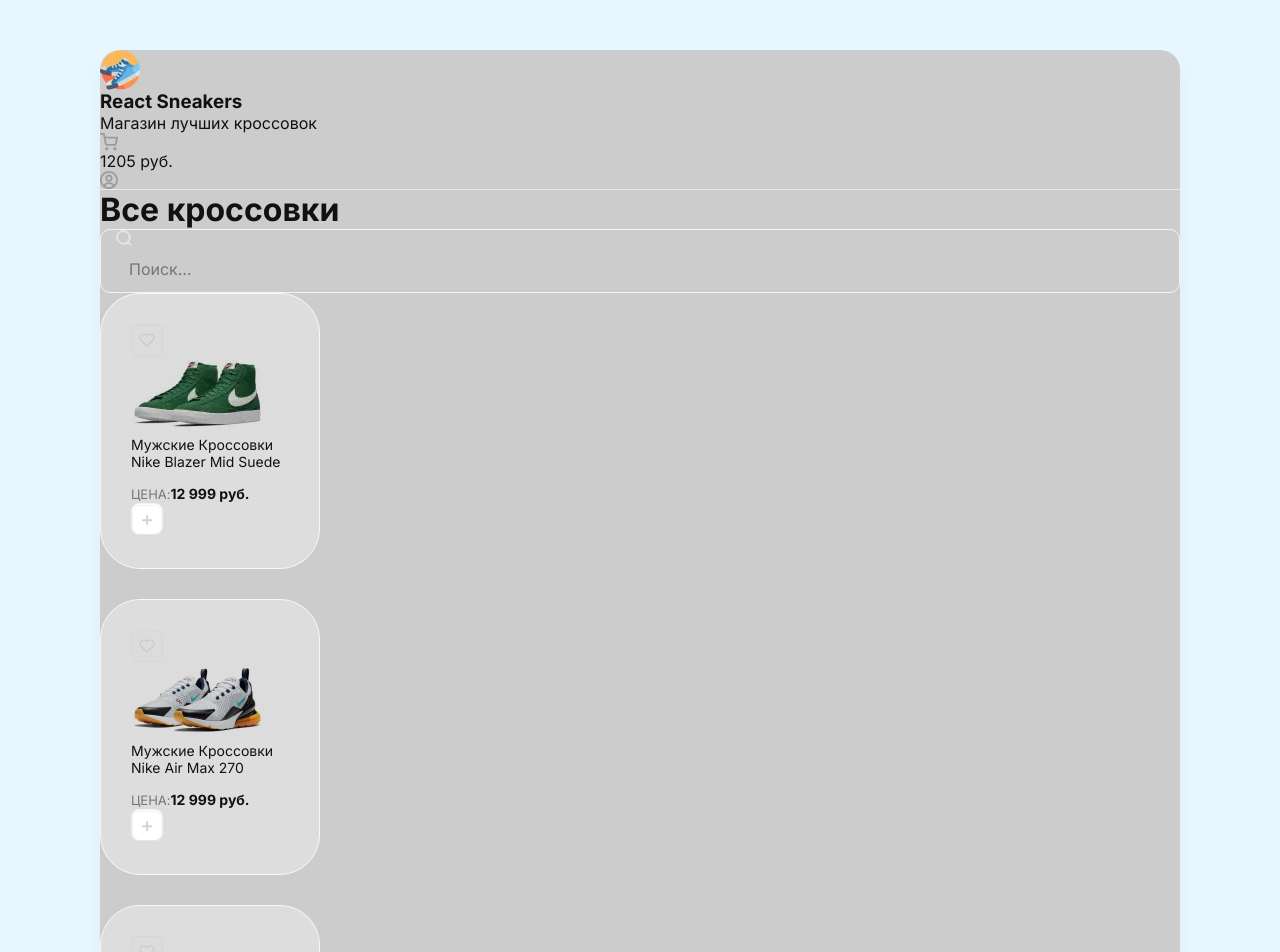
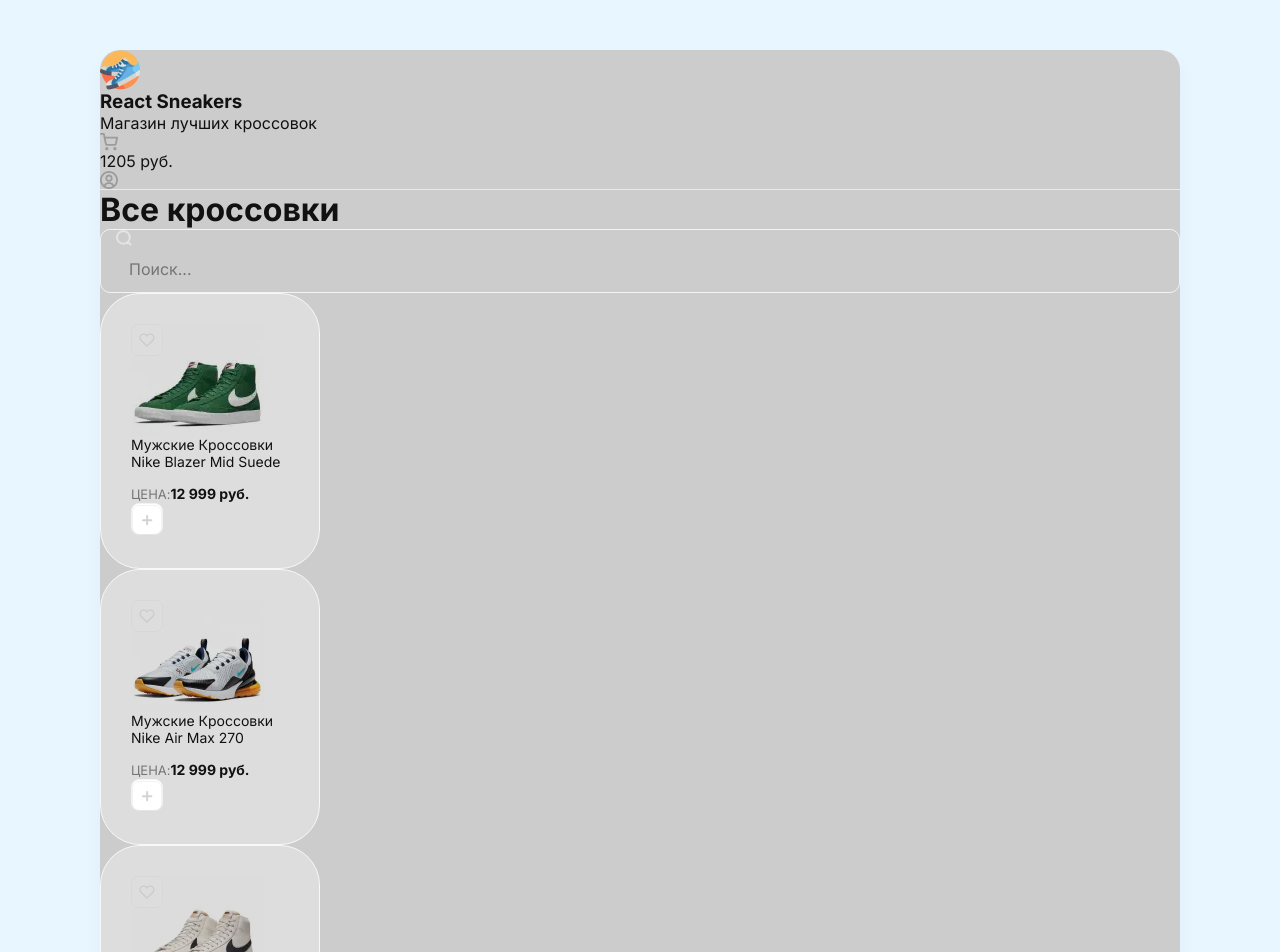
Before and after one commit to it2konst/vuetify-data-table, a React (Create React App) app: page / in a window 1280 px wide. Shown: the top 952 px of the page. Built offline with nearby package versions, Linux system fonts and the light colour scheme.

Commit message:
Module Card.scss added

```diff
--- a/src/App.js
+++ b/src/App.js
@@ -1,12 +1,12 @@
 import CartDrawer from "./components/CartDrawer";
 import Header from "./components/Header";
-import Card from "./components/Card";
+import Card from "./components/Card/Card";
 
 const arrSneakers = [
-    { name: "Мужские Кроссовки Nike Blazer Mid Suede", price: "12 999", imgUrl: "./img/cards/nike-blazer-mid-01.webp" },
-    { name: "Мужские Кроссовки Nike Air Max 270", price: "12 999", imgUrl: "./img/cards/nike-air-02.webp" },
-    { name: "Мужские Кроссовки Nike Blazer Mid Suede", price: "8 499", imgUrl: "./img/cards/nike-blazer-mid-03.webp" },
-    { name: "Кроссовки Puma X Aka Boku Future Rider", price: "8 999", imgUrl: "./img/cards/aka-boku-04.webp" },
+    { title: "Мужские Кроссовки Nike Blazer Mid Suede", price: "12 999", imgUrl: "./img/cards/nike-blazer-mid-01.webp" },
+    { title: "Мужские Кроссовки Nike Air Max 270", price: "12 999", imgUrl: "./img/cards/nike-air-02.webp" },
+    { title: "Мужские Кроссовки Nike Blazer Mid Suede", price: "8 499", imgUrl: "./img/cards/nike-blazer-mid-03.webp" },
+    { title: "Кроссовки Puma X Aka Boku Future Rider", price: "8 999", imgUrl: "./img/cards/aka-boku-04.webp" },
 ];
 
 function App() {
@@ -16,7 +16,7 @@
             <Header />
 
             <div className="content p-40">
-                <div className="d-flex align-center justify-between mb-40">
+                <div className="content-wrapper d-flex align-center justify-between mb-40">
                     <h1>Все кроссовки</h1>
                     <div className="search-block d-flex">
                         <img src="./img/search.svg" alt="Search" />
@@ -24,9 +24,9 @@
                     </div>
                 </div>
 
-                <div className="card-wrapper d-flex flex-wrap">
+                <div className="card-wrapper d-flex">
                     {arrSneakers.map((obj) => (
-                        <Card title={obj.name} price={obj.price} imgUrl={obj.imgUrl} />
+                        <Card title={obj.title} price={obj.price} imgUrl={obj.imgUrl} />
                     ))}
                 </div>
             </div>
--- a/src/components/Card.jsx
+++ b/src/components/Card/Card.jsx
@@ -1,17 +1,19 @@
+import styles from "./Card.module.scss";
+
 function Card(props) {
     return (
-        <div className="card">
-            <div className="favorite">
+        <div className={styles.card}>
+            <div className={styles.favorite}>
                 <img src="./img/cards/heart-unliked.svg" alt="Heart unliked" />
             </div>
             <img src={props.imgUrl} alt="Sneakers" width={133} height={112} />
             <h5>{props.title}</h5>
-            <div className="card-bottom d-flex justify-between align-center">
+            <div className="d-flex justify-between align-center">
                 <div className="d-flex flex-column">
                     <span>Цена:</span>
                     <b>{props.price} руб.</b>
                 </div>
-                <button className="button" type="button">
+                <button className="button" type="button" onClick={() => alert(123)}>
                     <img src="./img/cards/plus.svg" alt="Plus" width={32} height={32} />
                 </button>
             </div>
--- /dev/null
+++ b/src/components/Card/Card.module.scss
@@ -0,0 +1,44 @@
+.card {
+    background-color: #ddd;
+    border: 1px solid #f8f8f8;
+    padding: 30px;
+    max-width: 220px;
+    width: 100%;
+    border-radius: 40px;
+    // margin-right: 30px;
+    // margin-bottom: 30px;
+    transition: box-shadow 0.2s ease-in-out, transform 0.2s ease-in-out;
+    &:hover {
+        box-shadow: 0 20px 35px rgba(0, 0, 0, 0.06);
+        transform: translateY(-5px);
+    }
+
+    span {
+        font-size: 13px;
+        opacity: 0.5;
+        text-transform: uppercase;
+    }
+
+    b {
+        font-size: 14px;
+    }
+
+    h5 {
+        font-weight: 400;
+        font-size: 14px;
+        // line-height: 17px;
+        // color: #828282;
+        margin-bottom: 13px;
+    }
+
+    img {
+        mix-blend-mode: multiply;
+    }
+}
+
+.favorite {
+    position: absolute;
+    cursor: pointer;
+    z-index: 1;
+    background-color: #ddd;
+}
--- a/src/components/Header.jsx
+++ b/src/components/Header.jsx
@@ -1,6 +1,6 @@
 function Header() {
     return (
-        <header className="d-flex justify-between align-center p-40">
+        <header className="d-flex flex-wrap justify-between align-center p-40">
             <div className="d-flex align-center">
                 <img className="mr-15" src="./img/header/logo.webp" alt="Logo" width={40} height={40} />
                 <div className="headerInfo">
--- a/src/index.scss
+++ b/src/index.scss
@@ -53,48 +53,7 @@
 
 header {
     border-bottom: 1px solid #eaeaea;
-}
-
-.card {
-    background-color: #ddd;
-    border: 1px solid #f8f8f8;
-    padding: 30px;
-    width: 220px;
-    border-radius: 40px;
-    margin-right: 30px;
-    margin-bottom: 30px;
-    transition: box-shadow 0.2s ease-in-out, transform 0.2s ease-in-out;
-    &:hover {
-        box-shadow: 0 20px 35px rgba(0, 0, 0, 0.06);
-        transform: translateY(-5px);
-    }
-
-    span {
-        font-size: 13px;
-        opacity: 0.5;
-        text-transform: uppercase;
-    }
-
-    b {
-        font-size: 14px;
-    }
-
-    h5 {
-        font-weight: 400;
-        font-size: 14px;
-        // line-height: 17px;
-        // color: #828282;
-        margin-bottom: 13px;
-    }
-
-    img {
-        mix-blend-mode: multiply;
-    }
-
-    .favorite {
-        position: absolute;
-        cursor: pointer;
-    }
+    gap: 16px;
 }
 
 .button {
@@ -110,6 +69,22 @@
         box-shadow: 0 20px 35px rgba(0, 0, 0, 0.06);
         opacity: 0.8;
     }
+}
+
+.content-wrapper {
+    @media (max-width: 768px) {
+        flex-wrap: wrap;
+        gap: 16px;
+        justify-content: center !important;
+    }
+}
+
+.card-wrapper {
+    gap: 30px;
+    flex-wrap: wrap;
+    justify-content: center;
+    // @media (max-width: 992px) {
+    // }
 }
 
 .search-block {
```
